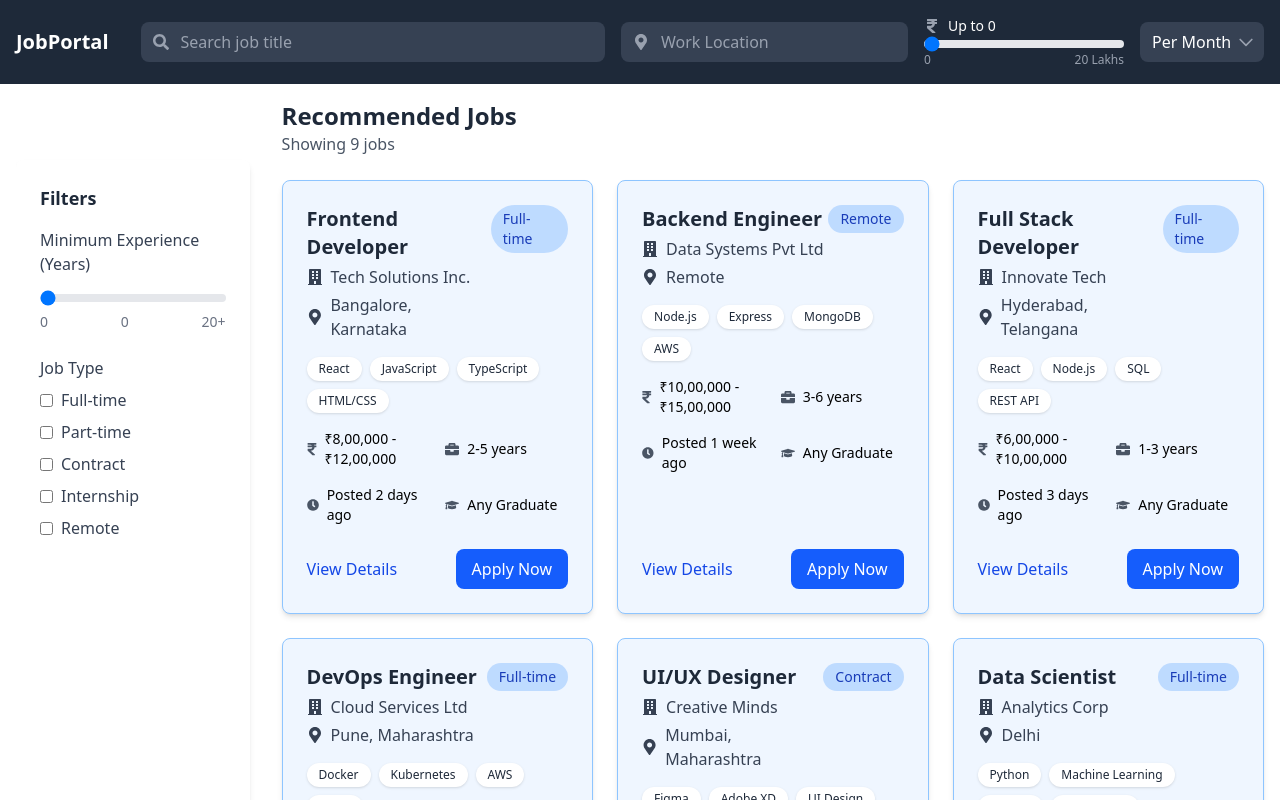
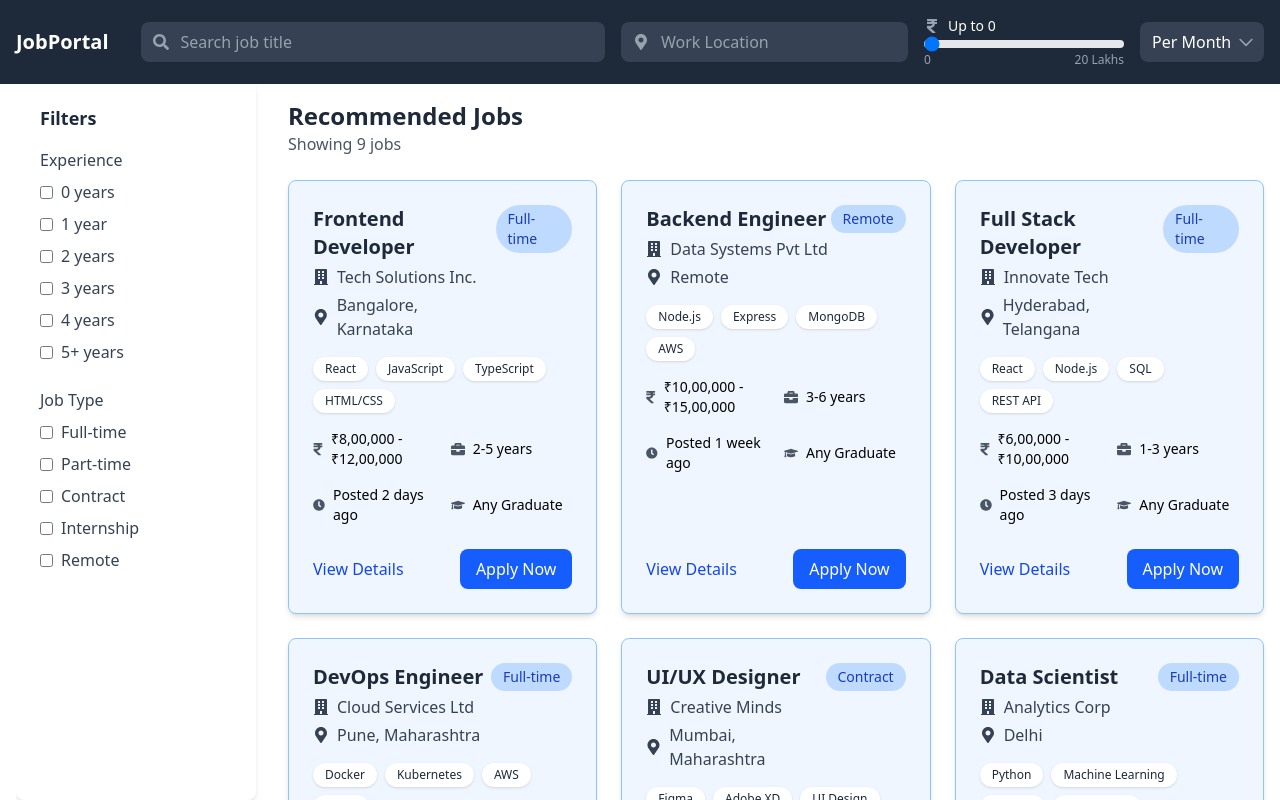
Before and after one commit to Himanshu-coder007/Job-Listing-Board, a React (Vite) app: page / in a window 1280 px wide. Shown: the top 800 px of the page. Built offline with nearby package versions, Linux system fonts and the light colour scheme.

Commit message:
updated sidebarfilter

```diff
--- a/src/components/FilterSidebar.tsx
+++ b/src/components/FilterSidebar.tsx
@@ -1,14 +1,22 @@
-// components/FilterSidebar.tsx
 import { useState } from "react";
 
 interface FilterSidebarProps {
-  onExperienceChange: (experience: number) => void;
+  onExperienceChange: (experience: number[]) => void;
   onJobTypeChange: (types: string[]) => void;
 }
 
 const FilterSidebar = ({ onExperienceChange, onJobTypeChange }: FilterSidebarProps) => {
-  const [experience, setExperience] = useState<number>(0);
+  const [selectedExperiences, setSelectedExperiences] = useState<number[]>([]);
   const [selectedJobTypes, setSelectedJobTypes] = useState<string[]>([]);
+
+  const experienceRanges = [
+    { label: "0 years", value: 0 },
+    { label: "1 year", value: 1 },
+    { label: "2 years", value: 2 },
+    { label: "3 years", value: 3 },
+    { label: "4 years", value: 4 },
+    { label: "5+ years", value: 5 }
+  ];
 
   const jobTypes = ["Full-time", "Part-time", "Contract", "Internship", "Remote"];
 
@@ -23,30 +31,35 @@ const FilterSidebar = ({ onExperienceChange, onJobTypeChange }: FilterSidebarPro
     onJobTypeChange(newSelectedTypes);
   };
 
-  const handleExperienceChange = (e: React.ChangeEvent<HTMLInputElement>) => {
-    const newExperience = parseInt(e.target.value);
-    setExperience(newExperience);
-    onExperienceChange(newExperience);
+  const handleExperienceChange = (value: number) => {
+    let newSelectedExperiences;
+    if (selectedExperiences.includes(value)) {
+      newSelectedExperiences = selectedExperiences.filter(v => v !== value);
+    } else {
+      newSelectedExperiences = [...selectedExperiences, value];
+    }
+    setSelectedExperiences(newSelectedExperiences);
+    onExperienceChange(newSelectedExperiences);
   };
 
   return (
-    <div className="bg-white p-6 rounded-lg shadow-md h-[calc(100vh-5rem)] overflow-y-auto sticky top-20">
+    <div className="bg-white p-6 rounded-lg shadow-md h-[calc(100vh-5rem)] overflow-y-auto top-10">
       <h3 className="text-lg font-bold mb-4 text-gray-800">Filters</h3>
 
       <div className="mb-6">
-        <h4 className="font-medium mb-2 text-gray-700">Minimum Experience (Years)</h4>
-        <input
-          type="range"
-          min="0"
-          max="20"
-          value={experience}
-          onChange={handleExperienceChange}
-          className="w-full h-2 bg-gray-200 rounded-lg appearance-none cursor-pointer"
-        />
-        <div className="flex justify-between mt-1">
-          <span className="text-sm text-gray-500">0</span>
-          <span className="text-sm text-gray-500">{experience}</span>
-          <span className="text-sm text-gray-500">20+</span>
+        <h4 className="font-medium mb-2 text-gray-700">Experience</h4>
+        <div className="space-y-2">
+          {experienceRanges.map((range) => (
+            <label key={range.value} className="flex items-center">
+              <input
+                type="checkbox"
+                className="rounded text-blue-600 mr-2"
+                checked={selectedExperiences.includes(range.value)}
+                onChange={() => handleExperienceChange(range.value)}
+              />
+              <span className="text-gray-700">{range.label}</span>
+            </label>
+          ))}
         </div>
       </div>
 
--- a/src/pages/Home.tsx
+++ b/src/pages/Home.tsx
@@ -23,7 +23,7 @@ const Home = () => {
   const [filters, setFilters] = useState({
     searchQuery: '',
     locationQuery: '',
-    minExperience: 0,
+    experiences: [] as number[],
     salary: 0,
     salaryFrequency: 'per month',
     jobTypes: [] as string[],
@@ -51,13 +51,27 @@ const Home = () => {
     }
 
     // Filter by experience
-    results = results.filter(job => {
-      const [minExp, maxExp] = job.experience.split('-').map(exp => {
-        const num = parseInt(exp.replace('+', '').replace(' years', '').trim());
-        return isNaN(num) ? 0 : num;
+    if (filters.experiences.length > 0) {
+      results = results.filter(job => {
+        // Extract min and max experience from job listing
+        const [minExpStr, maxExpStr] = job.experience.split('-').map(exp =>
+          exp.replace('+', '').replace(' years', '').replace(' year', '').trim()
+        );
+
+        const minExp = minExpStr ? parseInt(minExpStr) : 0;
+        const maxExp = maxExpStr ? parseInt(maxExpStr) : minExp;
+
+        // Check if any selected experience range matches the job's experience
+        return filters.experiences.some(exp => {
+          // For 5+ years filter, we check if job's min experience is >=5
+          if (exp === 5) {
+            return minExp >= 5;
+          }
+          // For other filters, we check if the job's experience range includes the selected value
+          return exp >= minExp && exp <= (maxExp || minExp);
+        });
       });
-      return maxExp ? filters.minExperience <= maxExp : filters.minExperience <= minExp;
-    });
+    }
 
     // Filter by salary
     if (filters.salary > 0) {
@@ -107,8 +121,8 @@ const Home = () => {
     setFilters(prev => ({ ...prev, salary, salaryFrequency: frequency }));
   };
 
-  const handleExperienceChange = (experience: number) => {
-    setFilters(prev => ({ ...prev, minExperience: experience }));
+  const handleExperienceChange = (experiences: number[]) => {
+    setFilters(prev => ({ ...prev, experiences }));
   };
 
   const handleJobTypeChange = (types: string[]) => {
@@ -123,16 +137,16 @@ const Home = () => {
         onSalaryChange={handleSalaryChange}
       />
       <div className="container mx-auto px-4 flex">
-        {/* Sidebar - 15% width */}
-        <div className="w-1/5 pr-4 sticky top-20 h-screen overflow-y-auto">
+        {/* Sidebar - fixed width */}
+        <div className="w-64 pr-4 fixed top-20 h-[calc(100vh-5rem)] overflow-y-auto">
           <FilterSidebar
             onExperienceChange={handleExperienceChange}
             onJobTypeChange={handleJobTypeChange}
           />
         </div>
 
-        {/* Main Content - 85% width */}
-        <div className="w-4/5 pl-4 py-5">
+        {/* Main Content - with left margin to account for fixed sidebar */}
+        <div className="ml-64 w-[calc(100%-16rem)] pl-4 py-5">
           <div className="mb-6">
             <h1 className="text-2xl font-bold text-gray-800">Recommended Jobs</h1>
             <p className="text-gray-600">
```
